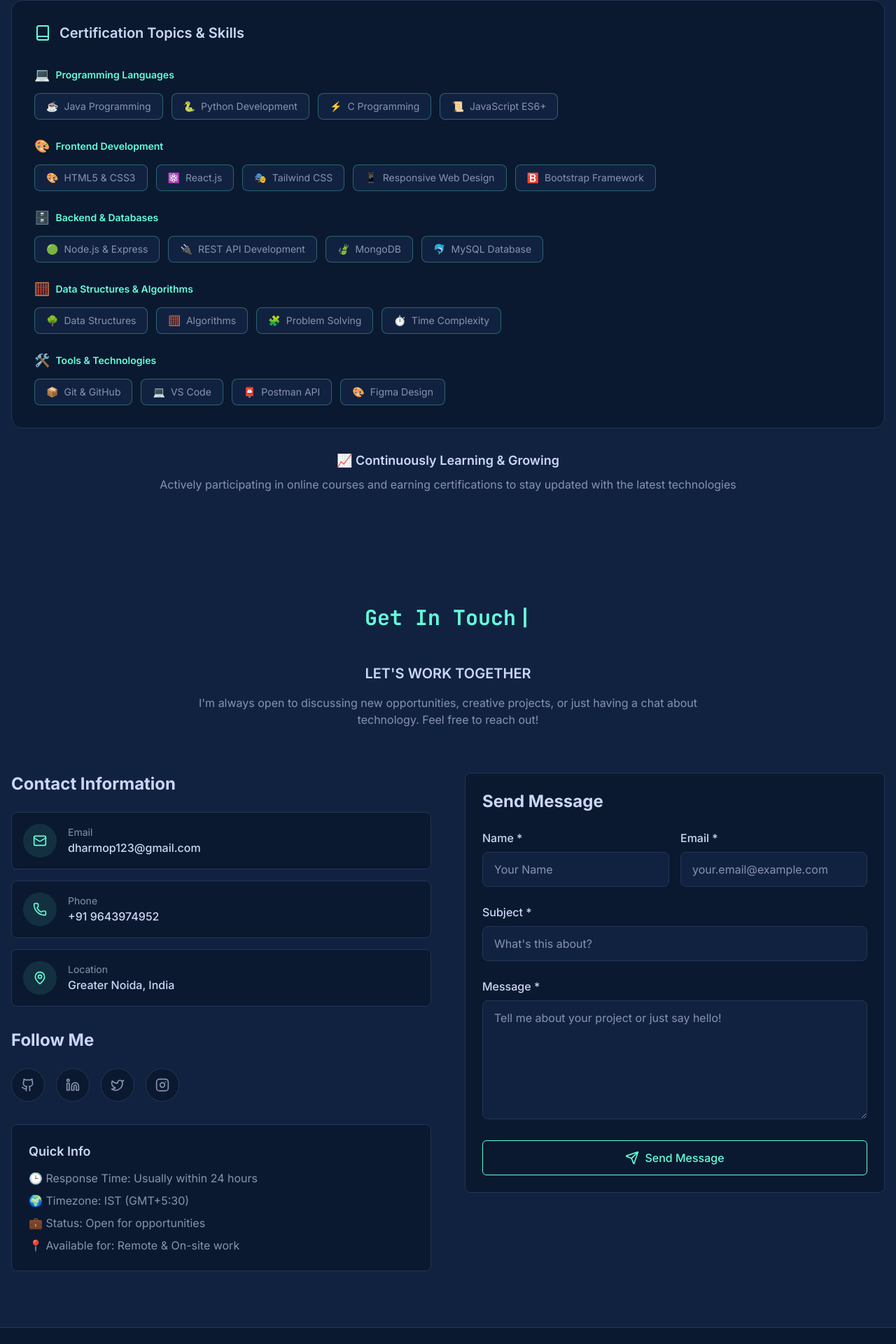
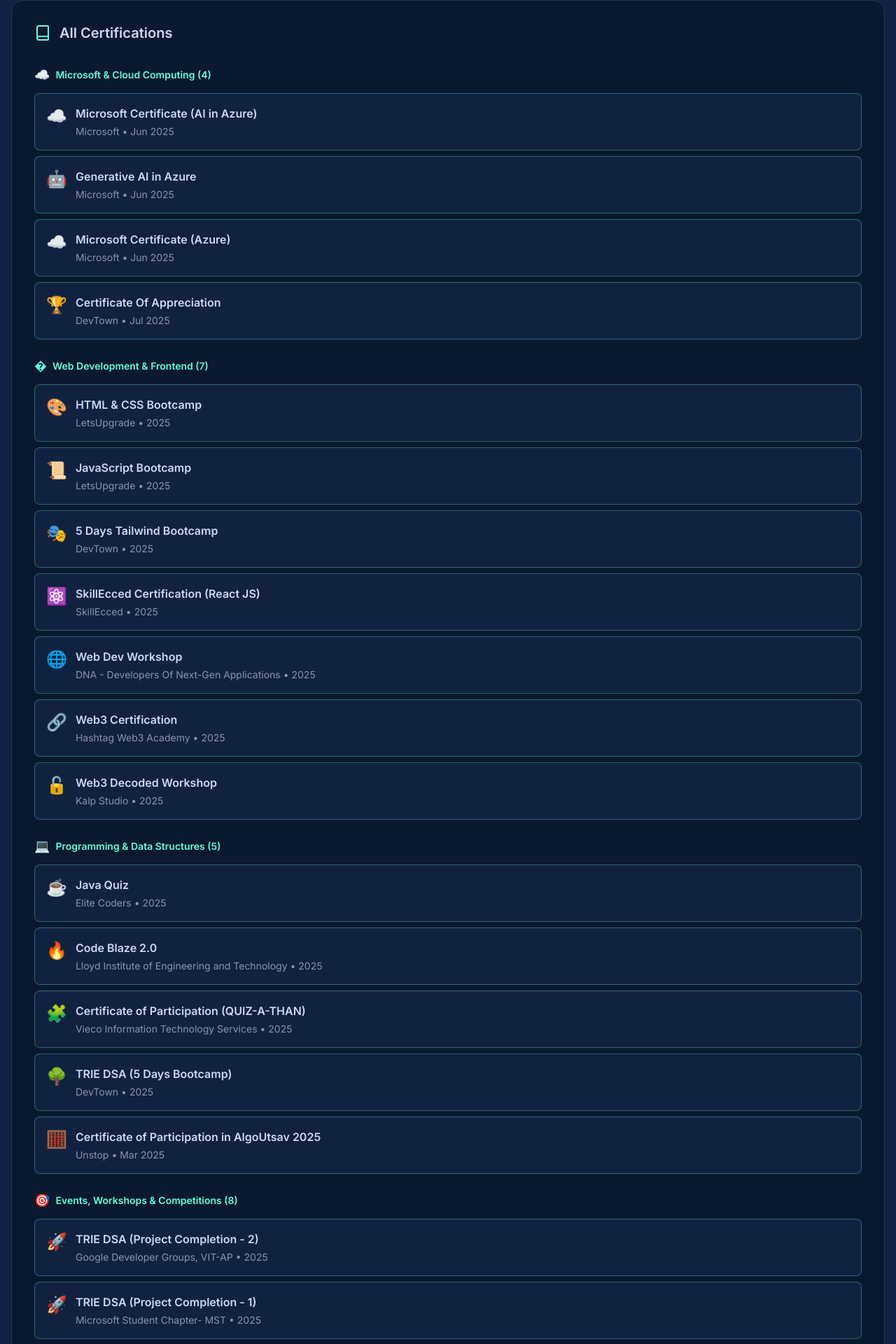
Before and after one commit to dharmop123-png/portfolio-website, a React (Vite) app: page / in a window 1280 px wide. Shown: the part 8324-10244 px from the top of the page at 70% size. Built offline with nearby package versions, Linux system fonts and the light colour scheme.

Commit message:
Add: All 24 LinkedIn certifications with proper categorization and details

```diff
--- a/src/components/Education.jsx
+++ b/src/components/Education.jsx
@@ -15,43 +15,220 @@
   }
 
   const certifications = [
-    { platform: "Web Development", count: "15+", icon: "🌐", color: "from-blue-500 to-cyan-500" },
-    { platform: "Programming Languages", count: "12+", icon: "💻", color: "from-green-500 to-emerald-500" },
-    { platform: "Data Structures & Algorithms", count: "10+", icon: "📊", color: "from-purple-500 to-pink-500" },
-    { platform: "Database & Backend", count: "8+", icon: "🗄️", color: "from-orange-500 to-red-500" }
+    { platform: "Web Development", count: "7", icon: "🌐", color: "from-blue-500 to-cyan-500" },
+    { platform: "Microsoft & Cloud", count: "4", icon: "☁️", color: "from-green-500 to-emerald-500" },
+    { platform: "Programming & DSA", count: "5", icon: "💻", color: "from-purple-500 to-pink-500" },
+    { platform: "Events & Workshops", count: "8", icon: "🎯", color: "from-orange-500 to-red-500" }
   ]
 
-  const certificationTopics = [
-    // Programming Languages
-    { name: "Java Programming", category: "Programming", icon: "☕" },
-    { name: "Python Development", category: "Programming", icon: "🐍" },
-    { name: "C Programming", category: "Programming", icon: "⚡" },
-    { name: "JavaScript ES6+", category: "Programming", icon: "📜" },
+  const allCertificates = [
+    // Microsoft & Cloud (4)
+    {
+      name: "Microsoft Certificate (AI in Azure)",
+      category: "Microsoft",
+      icon: "☁️",
+      issuer: "Microsoft",
+      date: "Jun 2025",
+      link: "#"
+    },
+    {
+      name: "Generative AI in Azure",
+      category: "Microsoft",
+      icon: "🤖",
+      issuer: "Microsoft",
+      date: "Jun 2025",
+      link: "#"
+    },
+    {
+      name: "Microsoft Certificate (Azure)",
+      category: "Microsoft",
+      icon: "☁️",
+      issuer: "Microsoft",
+      date: "Jun 2025",
+      link: "#"
+    },
+    {
+      name: "Certificate Of Appreciation",
+      category: "Microsoft",
+      icon: "🏆",
+      issuer: "DevTown",
+      date: "Jul 2025",
+      link: "#"
+    },
 
-    // Web Development - Frontend
-    { name: "HTML5 & CSS3", category: "Frontend", icon: "🎨" },
-    { name: "React.js", category: "Frontend", icon: "⚛️" },
-    { name: "Tailwind CSS", category: "Frontend", icon: "🎭" },
-    { name: "Responsive Web Design", category: "Frontend", icon: "📱" },
-    { name: "Bootstrap Framework", category: "Frontend", icon: "🅱️" },
+    // Web Development (7)
+    {
+      name: "HTML & CSS Bootcamp",
+      category: "Web Dev",
+      icon: "🎨",
+      issuer: "LetsUpgrade",
+      date: "2025",
+      link: "#"
+    },
+    {
+      name: "JavaScript Bootcamp",
+      category: "Web Dev",
+      icon: "📜",
+      issuer: "LetsUpgrade",
+      date: "2025",
+      link: "#"
+    },
+    {
+      name: "5 Days Tailwind Bootcamp",
+      category: "Web Dev",
+      icon: "🎭",
+      issuer: "DevTown",
+      date: "2025",
+      link: "#"
+    },
+    {
+      name: "SkillEcced Certification (React JS)",
+      category: "Web Dev",
+      icon: "⚛️",
+      issuer: "SkillEcced",
+      date: "2025",
+      link: "#"
+    },
+    {
+      name: "Web Dev Workshop",
+      category: "Web Dev",
+      icon: "🌐",
+      issuer: "DNA - Developers Of Next-Gen Applications",
+      date: "2025",
+      link: "#"
+    },
+    {
+      name: "Web3 Certification",
+      category: "Web Dev",
+      icon: "🔗",
+      issuer: "Hashtag Web3 Academy",
+      date: "2025",
+      link: "#"
+    },
+    {
+      name: "Web3 Decoded Workshop",
+      category: "Web Dev",
+      icon: "🔓",
+      issuer: "Kalp Studio",
+      date: "2025",
+      link: "#"
+    },
 
-    // Web Development - Backend
-    { name: "Node.js & Express", category: "Backend", icon: "🟢" },
-    { name: "REST API Development", category: "Backend", icon: "🔌" },
-    { name: "MongoDB", category: "Backend", icon: "🍃" },
-    { name: "MySQL Database", category: "Backend", icon: "🐬" },
+    // Programming & DSA (5)
+    {
+      name: "Java Quiz",
+      category: "Programming",
+      icon: "☕",
+      issuer: "Elite Coders",
+      date: "2025",
+      link: "#"
+    },
+    {
+      name: "Code Blaze 2.0",
+      category: "Programming",
+      icon: "🔥",
+      issuer: "Lloyd Institute of Engineering and Technology",
+      date: "2025",
+      link: "#"
+    },
+    {
+      name: "Certificate of Participation (QUIZ-A-THAN)",
+      category: "Programming",
+      icon: "🧩",
+      issuer: "Vieco Information Technology Services",
+      date: "2025",
+      link: "#"
+    },
+    {
+      name: "TRIE DSA (5 Days Bootcamp)",
+      category: "Programming",
+      icon: "🌳",
+      issuer: "DevTown",
+      date: "2025",
+      link: "#"
+    },
+    {
+      name: "Certificate of Participation in AlgoUtsav 2025",
+      category: "Programming",
+      icon: "🧮",
+      issuer: "Unstop",
+      date: "Mar 2025",
+      link: "#"
+    },
 
-    // DSA & Problem Solving
-    { name: "Data Structures", category: "DSA", icon: "🌳" },
-    { name: "Algorithms", category: "DSA", icon: "🧮" },
-    { name: "Problem Solving", category: "DSA", icon: "🧩" },
-    { name: "Time Complexity", category: "DSA", icon: "⏱️" },
-
-    // Tools & Others
-    { name: "Git & GitHub", category: "Tools", icon: "📦" },
-    { name: "VS Code", category: "Tools", icon: "💻" },
-    { name: "Postman API", category: "Tools", icon: "📮" },
-    { name: "Figma Design", category: "Tools", icon: "🎨" }
+    // Events & Workshops (8)
+    {
+      name: "TRIE DSA (Project Completion - 2)",
+      category: "Events",
+      icon: "🚀",
+      issuer: "Google Developer Groups, VIT-AP",
+      date: "2025",
+      link: "#"
+    },
+    {
+      name: "TRIE DSA (Project Completion - 1)",
+      category: "Events",
+      icon: "🚀",
+      issuer: "Microsoft Student Chapter- MST",
+      date: "2025",
+      link: "#"
+    },
+    {
+      name: "Project Completion (DevTown - Google)",
+      category: "Events",
+      icon: "🎓",
+      issuer: "Google Developer Groups, VIT-AP",
+      date: "2025",
+      link: "#"
+    },
+    {
+      name: "Project Completion (DevTown - Microsoft)",
+      category: "Events",
+      icon: "🎓",
+      issuer: "Microsoft Student Chapter- MST",
+      date: "2025",
+      link: "#"
+    },
+    {
+      name: "Event Participation (TechVerse Community)",
+      category: "Events",
+      icon: "🎪",
+      issuer: "TechVerseCommunity",
+      date: "2025",
+      link: "#"
+    },
+    {
+      name: "Indian Independence Day Quiz 2025",
+      category: "Events",
+      icon: "🇮🇳",
+      issuer: "Ministry of Social Justice & Empowerment",
+      date: "2025",
+      link: "#"
+    },
+    {
+      name: "UI/UX in Big Brands (Next Bench Talks)",
+      category: "Events",
+      icon: "🎨",
+      issuer: "Next Bench",
+      date: "2025",
+      link: "#"
+    },
+    {
+      name: "Webinar attended (AI Voice Assistant)",
+      category: "Events",
+      icon: "🎤",
+      issuer: "SkillEcced",
+      date: "2025",
+      link: "#"
+    },
+    {
+      name: "Unstop Certificate",
+      category: "Events",
+      icon: "🏅",
+      issuer: "Unstop",
+      date: "2025",
+      link: "#"
+    }
   ]
 
   const containerVariants = {
@@ -168,7 +345,7 @@
           <motion.div variants={itemVariants}>
             <h3 className="text-xl sm:text-2xl font-bold text-text-primary text-center mb-6 md:mb-8 flex flex-col sm:flex-row items-center justify-center gap-2 sm:gap-3">
               <Award className="text-text-accent w-6 h-6 sm:w-7 sm:h-7" />
-              <span>45+ Professional Certifications</span>
+              <span>24 Professional Certifications</span>
             </h3>
 
             {/* Certification Stats */}
@@ -205,133 +382,148 @@
               <div className="flex items-center gap-2 sm:gap-3 mb-6 sm:mb-8">
                 <Book className="text-text-accent w-5 h-5 sm:w-6 sm:h-6" size={24} />
                 <h4 className="text-lg sm:text-xl font-semibold text-text-primary">
-                  Certification Topics & Skills
+                  All Certifications
                 </h4>
               </div>
 
               {/* Category-wise certifications */}
               <div className="space-y-6">
-                {/* Programming Languages */}
+                {/* Microsoft & Cloud */}
                 <div>
                   <h5 className="text-sm font-semibold text-text-accent mb-3 flex items-center gap-2">
-                    <span className="text-lg">💻</span>
-                    Programming Languages
+                    <span className="text-lg">☁️</span>
+                    Microsoft & Cloud Computing (4)
                   </h5>
-                  <div className="flex flex-wrap gap-2 sm:gap-3">
-                    {certificationTopics
-                      .filter(topic => topic.category === "Programming")
-                      .map((topic, index) => (
-                        <motion.span
-                          key={topic.name}
-                          initial={{ opacity: 0, scale: 0.8 }}
-                          animate={{ opacity: 1, scale: 1 }}
+                  <div className="space-y-2">
+                    {allCertificates
+                      .filter(cert => cert.category === "Microsoft")
+                      .map((cert, index) => (
+                        <motion.a
+                          key={cert.name}
+                          href={cert.link}
+                          target="_blank"
+                          rel="noopener noreferrer"
+                          initial={{ opacity: 0, x: -20 }}
+                          animate={{ opacity: 1, x: 0 }}
                           transition={{ duration: 0.5, delay: index * 0.1 }}
-                          whileHover={{ scale: 1.05, y: -2 }}
-                          className="px-3 sm:px-4 py-1.5 sm:py-2 bg-background-secondary border border-text-accent/30 rounded-lg text-xs sm:text-sm text-text-secondary hover:text-text-accent hover:border-text-accent transition-all duration-300 cursor-pointer flex items-center gap-2"
+                          whileHover={{ scale: 1.02, x: 5 }}
+                          className="flex items-start gap-3 p-3 sm:p-4 bg-background-secondary border border-text-accent/30 rounded-lg hover:border-text-accent transition-all duration-300 cursor-pointer group"
                         >
-                          <span>{topic.icon}</span>
-                          {topic.name}
-                        </motion.span>
+                          <span className="text-2xl flex-shrink-0">{cert.icon}</span>
+                          <div className="flex-1 min-w-0">
+                            <h6 className="text-sm sm:text-base font-semibold text-text-primary group-hover:text-text-accent transition-colors duration-300">
+                              {cert.name}
+                            </h6>
+                            <p className="text-xs sm:text-sm text-text-secondary mt-1">
+                              {cert.issuer} • {cert.date}
+                            </p>
+                          </div>
+                        </motion.a>
                       ))}
                   </div>
                 </div>
 
-                {/* Frontend Development */}
+                {/* Web Development */}
                 <div>
                   <h5 className="text-sm font-semibold text-text-accent mb-3 flex items-center gap-2">
-                    <span className="text-lg">🎨</span>
-                    Frontend Development
+                    <span className="text-lg">�</span>
+                    Web Development & Frontend (7)
                   </h5>
-                  <div className="flex flex-wrap gap-2 sm:gap-3">
-                    {certificationTopics
-                      .filter(topic => topic.category === "Frontend")
-                      .map((topic, index) => (
-                        <motion.span
-                          key={topic.name}
-                          initial={{ opacity: 0, scale: 0.8 }}
-                          animate={{ opacity: 1, scale: 1 }}
+                  <div className="space-y-2">
+                    {allCertificates
+                      .filter(cert => cert.category === "Web Dev")
+                      .map((cert, index) => (
+                        <motion.a
+                          key={cert.name}
+                          href={cert.link}
+                          target="_blank"
+                          rel="noopener noreferrer"
+                          initial={{ opacity: 0, x: -20 }}
+                          animate={{ opacity: 1, x: 0 }}
                           transition={{ duration: 0.5, delay: index * 0.1 }}
-                          whileHover={{ scale: 1.05, y: -2 }}
-                          className="px-3 sm:px-4 py-1.5 sm:py-2 bg-background-secondary border border-text-accent/30 rounded-lg text-xs sm:text-sm text-text-secondary hover:text-text-accent hover:border-text-accent transition-all duration-300 cursor-pointer flex items-center gap-2"
+                          whileHover={{ scale: 1.02, x: 5 }}
+                          className="flex items-start gap-3 p-3 sm:p-4 bg-background-secondary border border-text-accent/30 rounded-lg hover:border-text-accent transition-all duration-300 cursor-pointer group"
                         >
-                          <span>{topic.icon}</span>
-                          {topic.name}
-                        </motion.span>
+                          <span className="text-2xl flex-shrink-0">{cert.icon}</span>
+                          <div className="flex-1 min-w-0">
+                            <h6 className="text-sm sm:text-base font-semibold text-text-primary group-hover:text-text-accent transition-colors duration-300">
+                              {cert.name}
+                            </h6>
+                            <p className="text-xs sm:text-sm text-text-secondary mt-1">
+                              {cert.issuer} • {cert.date}
+                            </p>
+                          </div>
+                        </motion.a>
                       ))}
                   </div>
                 </div>
 
-                {/* Backend Development */}
+                {/* Programming & DSA */}
                 <div>
                   <h5 className="text-sm font-semibold text-text-accent mb-3 flex items-center gap-2">
-                    <span className="text-lg">🗄️</span>
-                    Backend & Databases
+                    <span className="text-lg">💻</span>
+                    Programming & Data Structures (5)
                   </h5>
-                  <div className="flex flex-wrap gap-2 sm:gap-3">
-                    {certificationTopics
-                      .filter(topic => topic.category === "Backend")
-                      .map((topic, index) => (
-                        <motion.span
-                          key={topic.name}
-                          initial={{ opacity: 0, scale: 0.8 }}
-                          animate={{ opacity: 1, scale: 1 }}
+                  <div className="space-y-2">
+                    {allCertificates
+                      .filter(cert => cert.category === "Programming")
+                      .map((cert, index) => (
+                        <motion.a
+                          key={cert.name}
+                          href={cert.link}
+                          target="_blank"
+                          rel="noopener noreferrer"
+                          initial={{ opacity: 0, x: -20 }}
+                          animate={{ opacity: 1, x: 0 }}
                           transition={{ duration: 0.5, delay: index * 0.1 }}
-                          whileHover={{ scale: 1.05, y: -2 }}
-                          className="px-3 sm:px-4 py-1.5 sm:py-2 bg-background-secondary border border-text-accent/30 rounded-lg text-xs sm:text-sm text-text-secondary hover:text-text-accent hover:border-text-accent transition-all duration-300 cursor-pointer flex items-center gap-2"
+                          whileHover={{ scale: 1.02, x: 5 }}
+                          className="flex items-start gap-3 p-3 sm:p-4 bg-background-secondary border border-text-accent/30 rounded-lg hover:border-text-accent transition-all duration-300 cursor-pointer group"
                         >
-                          <span>{topic.icon}</span>
-                          {topic.name}
-                        </motion.span>
+                          <span className="text-2xl flex-shrink-0">{cert.icon}</span>
+                          <div className="flex-1 min-w-0">
+                            <h6 className="text-sm sm:text-base font-semibold text-text-primary group-hover:text-text-accent transition-colors duration-300">
+                              {cert.name}
+                            </h6>
+                            <p className="text-xs sm:text-sm text-text-secondary mt-1">
+                              {cert.issuer} • {cert.date}
+                            </p>
+                          </div>
+                        </motion.a>
                       ))}
                   </div>
                 </div>
 
-                {/* DSA */}
+                {/* Events & Workshops */}
                 <div>
                   <h5 className="text-sm font-semibold text-text-accent mb-3 flex items-center gap-2">
-                    <span className="text-lg">🧮</span>
-                    Data Structures & Algorithms
+                    <span className="text-lg">🎯</span>
+                    Events, Workshops & Competitions (8)
                   </h5>
-                  <div className="flex flex-wrap gap-2 sm:gap-3">
-                    {certificationTopics
-                      .filter(topic => topic.category === "DSA")
-                      .map((topic, index) => (
-                        <motion.span
-                          key={topic.name}
-                          initial={{ opacity: 0, scale: 0.8 }}
-                          animate={{ opacity: 1, scale: 1 }}
+                  <div className="space-y-2">
+                    {allCertificates
+                      .filter(cert => cert.category === "Events")
+                      .map((cert, index) => (
+                        <motion.a
+                          key={cert.name}
+                          href={cert.link}
+                          target="_blank"
+                          rel="noopener noreferrer"
+                          initial={{ opacity: 0, x: -20 }}
+                          animate={{ opacity: 1, x: 0 }}
                           transition={{ duration: 0.5, delay: index * 0.1 }}
-                          whileHover={{ scale: 1.05, y: -2 }}
-                          className="px-3 sm:px-4 py-1.5 sm:py-2 bg-background-secondary border border-text-accent/30 rounded-lg text-xs sm:text-sm text-text-secondary hover:text-text-accent hover:border-text-accent transition-all duration-300 cursor-pointer flex items-center gap-2"
+                          whileHover={{ scale: 1.02, x: 5 }}
+                          className="flex items-start gap-3 p-3 sm:p-4 bg-background-secondary border border-text-accent/30 rounded-lg hover:border-text-accent transition-all duration-300 cursor-pointer group"
                         >
-                          <span>{topic.icon}</span>
-                          {topic.name}
-                        </motion.span>
-                      ))}
-                  </div>
-                </div>
-
-                {/* Tools & Technologies */}
-                <div>
-                  <h5 className="text-sm font-semibold text-text-accent mb-3 flex items-center gap-2">
-                    <span className="text-lg">🛠️</span>
-                    Tools & Technologies
-                  </h5>
-                  <div className="flex flex-wrap gap-2 sm:gap-3">
-                    {certificationTopics
-                      .filter(topic => topic.category === "Tools")
-                      .map((topic, index) => (
-                        <motion.span
-                          key={topic.name}
-                          initial={{ opacity: 0, scale: 0.8 }}
-                          animate={{ opacity: 1, scale: 1 }}
-                          transition={{ duration: 0.5, delay: index * 0.1 }}
-                          whileHover={{ scale: 1.05, y: -2 }}
-                          className="px-3 sm:px-4 py-1.5 sm:py-2 bg-background-secondary border border-text-accent/30 rounded-lg text-xs sm:text-sm text-text-secondary hover:text-text-accent hover:border-text-accent transition-all duration-300 cursor-pointer flex items-center gap-2"
-                        >
-                          <span>{topic.icon}</span>
-                          {topic.name}
-                        </motion.span>
+                          <span className="text-2xl flex-shrink-0">{cert.icon}</span>
+                          <div className="flex-1 min-w-0">
+                            <h6 className="text-sm sm:text-base font-semibold text-text-primary group-hover:text-text-accent transition-colors duration-300">
+                              {cert.name}
+                            </h6>
+                            <p className="text-xs sm:text-sm text-text-secondary mt-1">
+                              {cert.issuer} • {cert.date}
+                            </p>
+                          </div>
+                        </motion.a>
                       ))}
                   </div>
                 </div>
```
